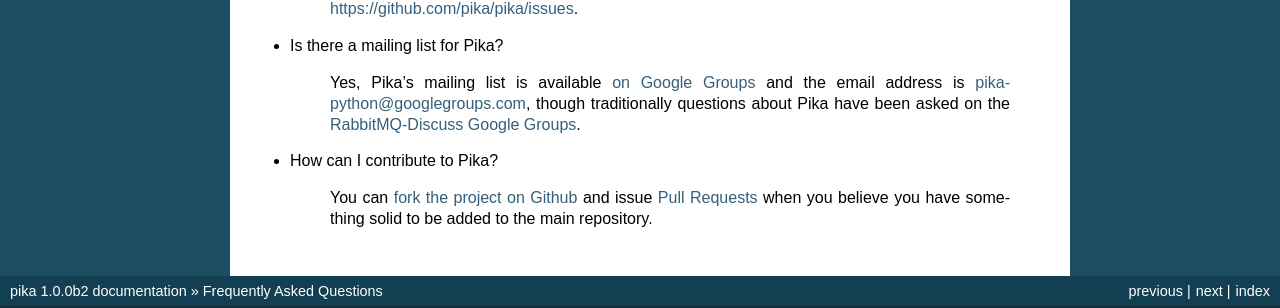
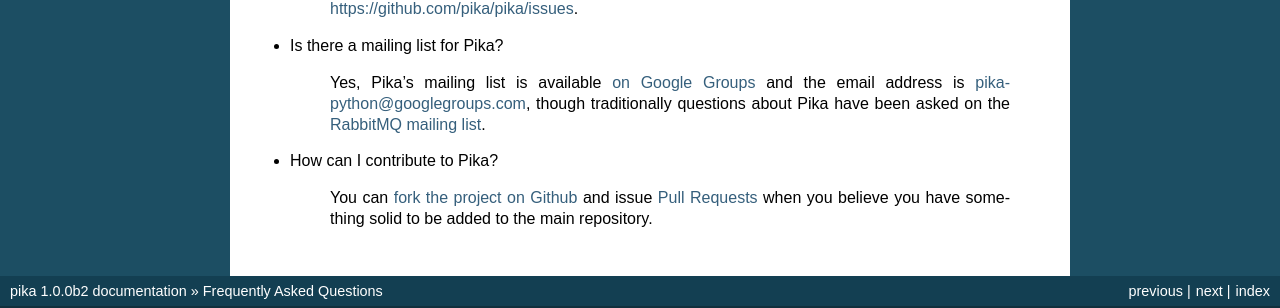
Before and after one commit to pika/pika, a Sphinx documentation site: the page built from docs/faq.rst, in a window 1280 px wide. Shown: the part 307-615 px from the top of the page. Built offline with Sphinx 7.4.7, drawn with Linux system fonts in a browser that asks for light colours.

Commit message:
Wording
There used to be a group named rabbitmq-discuss, set up by someone
who channeled rabbitmq-discuss the original mailing list. Before moving
to Google Groups we considered taking over that group but the maintainer
wasn't reachable and Google support could not help us.

These days the community refers to the group as just "the mailing list."

```diff
--- a/docs/faq.rst
+++ b/docs/faq.rst
@@ -11,7 +11,7 @@ Frequently Asked Questions
 
 - Is there a mailing list for Pika?
 
-    Yes, Pika's mailing list is available `on Google Groups <https://groups.google.com/forum/?fromgroups#!forum/pika-python>`_ and the email address is pika-python@googlegroups.com, though traditionally questions about Pika have been asked on the `RabbitMQ-Discuss Google Groups <https://groups.google.com/forum/#!forum/rabbitmq-users>`_.
+    Yes, Pika's mailing list is available `on Google Groups <https://groups.google.com/forum/?fromgroups#!forum/pika-python>`_ and the email address is pika-python@googlegroups.com, though traditionally questions about Pika have been asked on the `RabbitMQ mailing list <https://groups.google.com/forum/#!forum/rabbitmq-users>`_.
 
 - How can I contribute to Pika?
 
```
